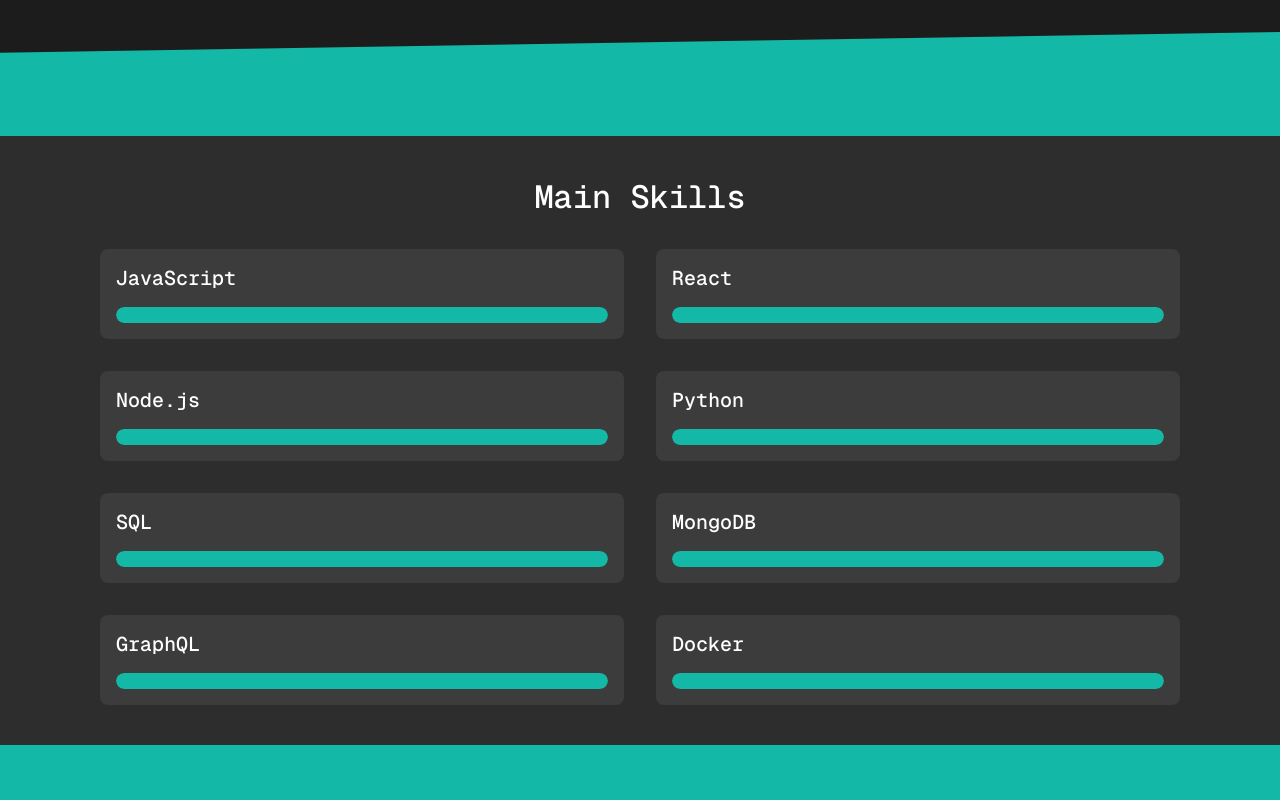
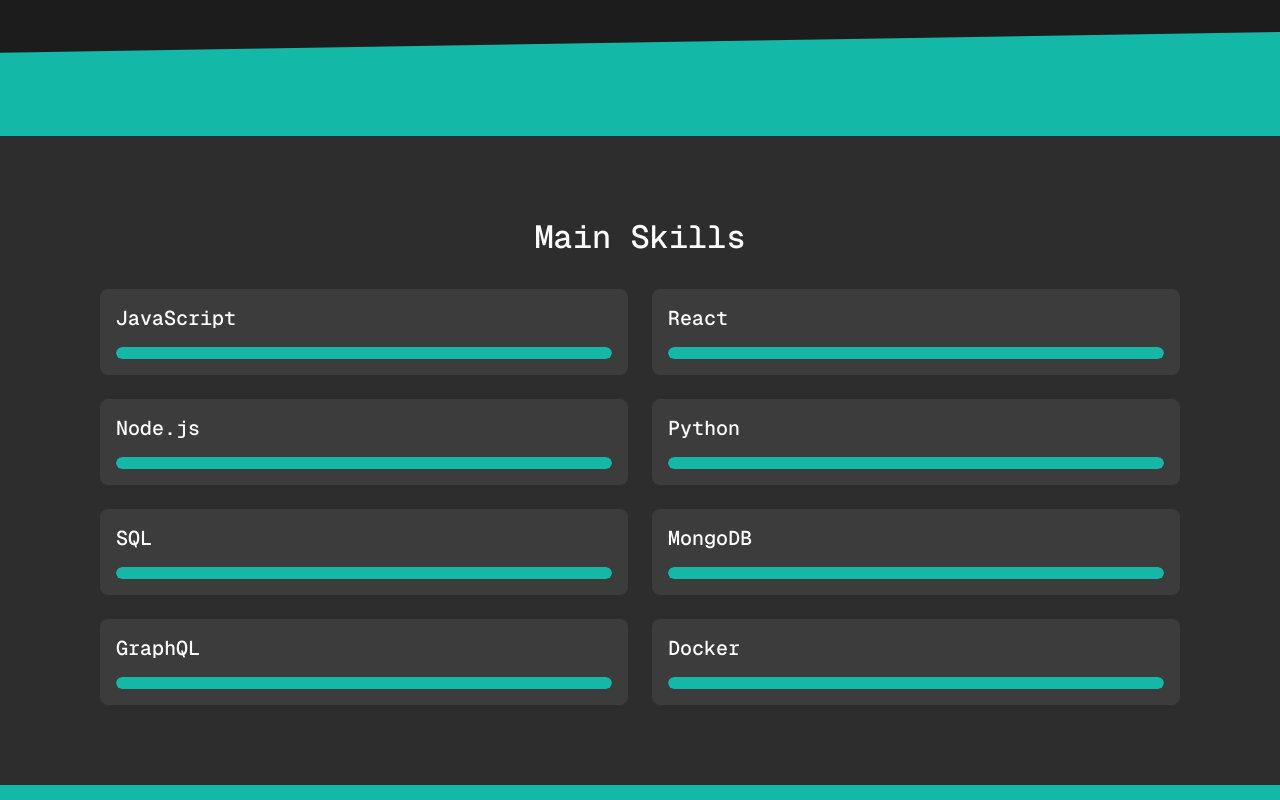
Before and after one commit to MeryScarlet15/portfolio, a Next.js app: page / in a window 1280 px wide. Shown: the part 1280-2080 px from the top of the page. Built offline with nearby package versions, Linux system fonts and the light colour scheme.

Commit message:
refact skills module

```diff
--- a/src/components/hr/polygon-hr/polygon-hr.tsx
+++ b/src/components/hr/polygon-hr/polygon-hr.tsx
@@ -9,12 +9,13 @@
 
 interface Props {
   direction: keyof typeof clipPaths;
+  className?: string;
 }
 
-export const PolygonHr = ({ direction = "topRight" }: Props) => {
+export const PolygonHr = ({ direction = "topRight", className }: Props) => {
   return (
     <hr
-      className={styles.polygon_hr}
+      className={`${styles.polygon_hr} ${className}`}
       style={{
         clipPath: clipPaths[direction],
       }}
--- /dev/null
+++ b/src/components/progress-bar/progress-bar.module.scss
@@ -0,0 +1,25 @@
+@use "src/app/design-system/colors.scss" as colors;
+
+@keyframes fill-bar {
+  from {
+    width: 0;
+  }
+  to {
+    width: 100%;
+  }
+}
+
+.progress_bar {
+  height: 12px;
+  background: colors.$black-50;
+  border-radius: 12px;
+  overflow: hidden;
+}
+
+.progress_bar__progress {
+  height: 100%;
+  background: colors.$teal-50;
+  border-radius: 12px;
+  width: 0;
+  animation: fill-bar 1s ease-out forwards;
+}
--- /dev/null
+++ b/src/components/progress-bar/progress-bar.tsx
@@ -0,0 +1,17 @@
+import styles from "./progress-bar.module.scss";
+import React from "react";
+
+interface Props {
+  percentage: number;
+}
+
+export const ProgressBar = ({ percentage }: Props) => {
+  return (
+    <div className={styles.progress_bar}>
+      <div
+        className={styles.progress_bar__progress}
+        style={{ width: `${percentage}%` }}
+      ></div>
+    </div>
+  );
+};
--- a/src/modules/experience/experience.module.scss
+++ b/src/modules/experience/experience.module.scss
@@ -1,7 +1,7 @@
 @use "src/app/design-system/layout.scss" as layout;
 @use "src/app/design-system/colors.scss" as colors;
 @use "src/app/design-system/text.scss" as text;
-
+@use "src/app/design-system/media.scss" as media;
 @keyframes fade-in-up {
   from {
     opacity: 0;
@@ -18,6 +18,10 @@
   display: flex;
   flex-direction: column;
   gap: 24px;
+
+  @include media.tabletUp {
+    padding: 80px 0;
+  }
 }
 
 .experience__title {
--- a/src/modules/layout/footer/footer.module.scss
+++ b/src/modules/layout/footer/footer.module.scss
@@ -3,6 +3,7 @@
 @use "src/app/design-system/text.scss" as text;
 
 .footer {
+  position: relative;
   background-color: colors.$black-80;
   padding: 24px 0;
 }
--- a/src/modules/layout/main/main.module.scss
+++ b/src/modules/layout/main/main.module.scss
@@ -1,8 +1,7 @@
-@use 'src/app/design-system/media' as media;
+@use "src/app/design-system/media" as media;
 
 .main {
   padding-top: 88px;
-  padding-bottom: 80px;
 
   @include media.tabletUp {
     padding-top: 104px;
@@ -11,6 +10,5 @@
   @include media.maxLayoutUp {
     padding: 0;
     padding-top: 104px;
-    padding-bottom: 56px;
   }
 }
--- /dev/null
+++ b/src/modules/skills/components/skill/skill.module.scss
@@ -0,0 +1,28 @@
+@use "src/app/design-system/colors.scss" as colors;
+@use "src/app/design-system/text.scss" as text;
+
+@keyframes fade-in-up {
+  from {
+    opacity: 0;
+    transform: translateY(50px);
+  }
+  to {
+    opacity: 1;
+    transform: translateY(0);
+  }
+}
+
+.skill {
+  background: colors.$black-50;
+  border-radius: 8px;
+  padding: 16px;
+  opacity: 0;
+  transform: translateY(50px);
+  animation: fade-in-up 0.5s ease-in-out forwards;
+}
+
+.skill__name {
+  @extend .text__s_semi;
+  color: colors.$white;
+  margin-bottom: 16px;
+}
--- /dev/null
+++ b/src/modules/skills/components/skill/skill.tsx
@@ -0,0 +1,24 @@
+import React from "react";
+import styles from "./skill.module.scss";
+import { ProgressBar } from "@/components/progress-bar/progress-bar";
+
+interface Props {
+  skill: {
+    name: string;
+    level: number;
+  };
+  animationDelay: number;
+}
+
+export const Skill = ({ skill, animationDelay }: Props) => {
+  return (
+    <div
+      className={`${styles.skill}`}
+      style={{ animationDelay: `${animationDelay}s` }}
+      key={skill.name}
+    >
+      <h3 className={styles.skill__name}>{skill.name}</h3>
+      <ProgressBar percentage={skill.level} />
+    </div>
+  );
+};
--- a/src/modules/skills/skills.module.scss
+++ b/src/modules/skills/skills.module.scss
@@ -1,5 +1,6 @@
 @use "src/app/design-system/colors.scss" as colors;
 @use "src/app/design-system/layout.scss" as layout;
+@use "src/app/design-system/media.scss" as media;
 @use "src/app/design-system/text.scss" as text;
 
 @keyframes fade-in-up {
@@ -13,18 +14,13 @@
   }
 }
 
-@keyframes fill-bar {
-  from {
-    width: 0;
-  }
-  to {
-    width: 100%;
-  }
-}
-
 .skills {
   padding: 40px 0;
   background-color: colors.$black-60;
+
+  @include media.tabletUp {
+    padding: 80px 0;
+  }
 }
 
 .skills__container {
@@ -44,39 +40,9 @@
 .skills__grid {
   display: grid;
   grid-template-columns: 1fr;
-  gap: 2rem;
+  gap: 24px;
 
   @media (min-width: 768px) {
     grid-template-columns: repeat(2, 1fr);
   }
 }
-
-.skills__item {
-  background: colors.$black-50;
-  border-radius: 0.5rem;
-  padding: 1rem;
-  opacity: 0;
-  transform: translateY(50px);
-  animation: fade-in-up 0.5s ease-in-out forwards;
-}
-
-.skills__item__name {
-  @extend .text__s_semi;
-  color: colors.$white;
-  margin-bottom: 1rem;
-}
-
-.skills__item__progress_bar {
-  height: 1rem;
-  background: colors.$black-50;
-  border-radius: 0.5rem;
-  overflow: hidden;
-}
-
-.skills__item__progress {
-  height: 100%;
-  background-color: colors.$teal-50;
-  border-radius: 0.5rem;
-  width: 0;
-  animation: fill-bar 1s ease-out forwards;
-}
--- a/src/modules/skills/skills.tsx
+++ b/src/modules/skills/skills.tsx
@@ -1,5 +1,6 @@
 import React from "react";
 import styles from "./skills.module.scss";
+import { Skill } from "./components/skill/skill";
 
 const skills = [
   { name: "JavaScript", level: 90 },
@@ -19,22 +20,7 @@
         <h2 className={styles.skills__title}>Main Skills</h2>
         <div className={styles.skills__grid}>
           {skills.map((skill, index) => (
-            <div
-              className={`${styles.skills__item}`}
-              style={{ animationDelay: `${index * 0.1}s` }}
-              key={skill.name}
-            >
-              <h3 className={styles.skills__item__name}>{skill.name}</h3>
-              <div className={styles.skills__item__progress_bar}>
-                <div
-                  className={styles.skills__item__progress}
-                  style={{
-                    width: `${skill.level}%`,
-                    animationDelay: `${index * 0.1}s`,
-                  }}
-                ></div>
-              </div>
-            </div>
+            <Skill skill={skill} animationDelay={index * 0.1} />
           ))}
         </div>
       </div>
```
